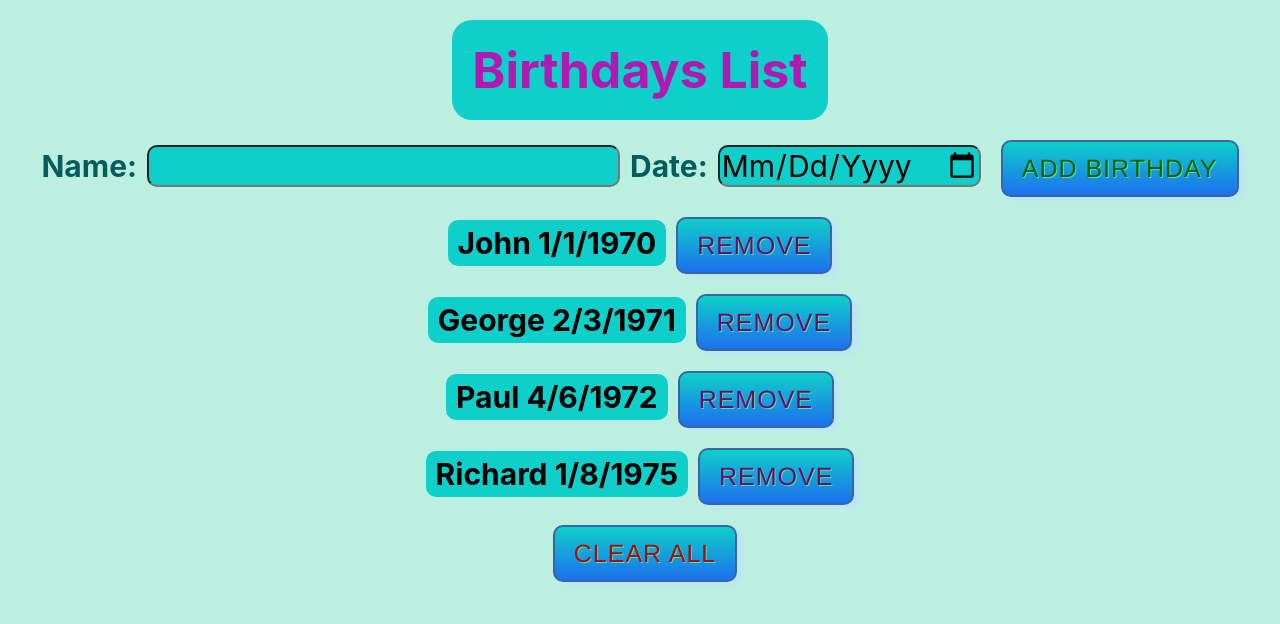
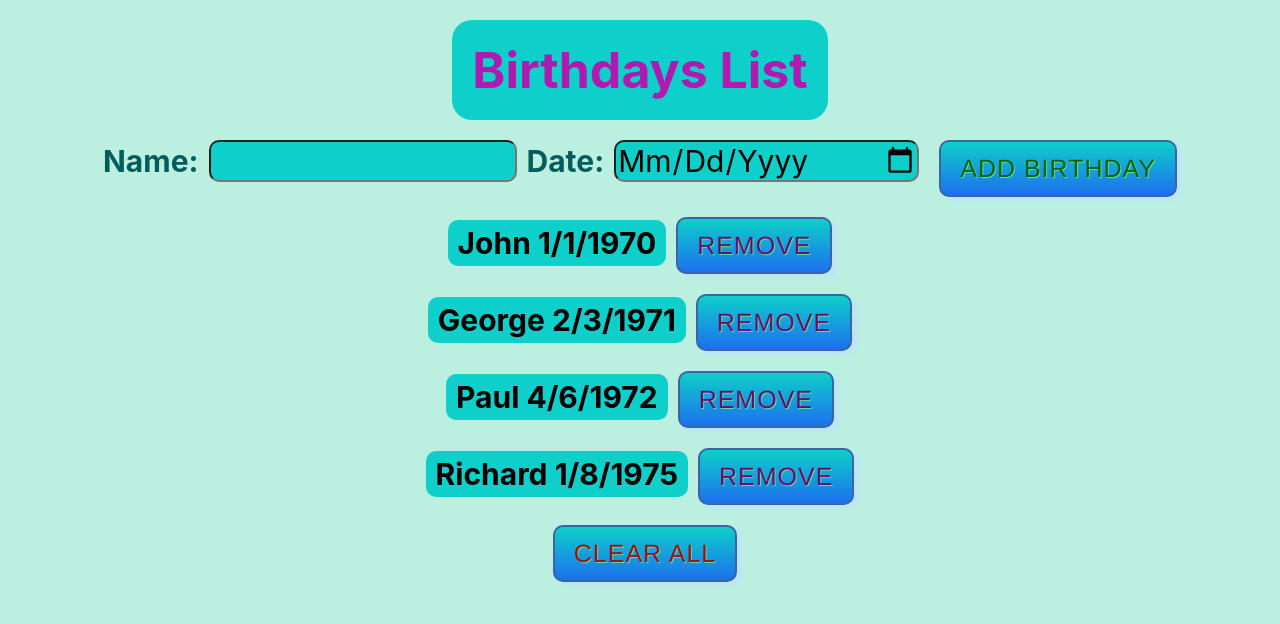
Before and after one commit to ErezPre/react-birthdays, a React (Create React App) app: page / in a window 1280 px wide. Shown: the top 624 px of the page. Built offline with nearby package versions, Linux system fonts and the light colour scheme.

Commit message:
final CSS

```diff
--- a/src/App.js
+++ b/src/App.js
@@ -69,15 +69,18 @@ function App() {
             }
           }}
         >
+          <div className="input-element">
             <label className="form-label formElement" htmlFor="name">
               name:
             </label>
             <input className="formElement" type="text" name="name" ref={name} />
+          </div>
+          <div className="input-element">
             <label className="form-label formElement" htmlFor="date">
               date:
             </label>
             <input className="formElement" type="date" name="date" ref={date} />
-
+          </div>
           <button className="btn-add btn" type="submit">
             add birthday
           </button>
--- a/src/index.css
+++ b/src/index.css
@@ -51,6 +51,8 @@ main {
 .formElement {
   margin-right: 10px;
   margin-bottom: 10px;
+  width: 300px;
+
 }
 .btn {
   text-transform: uppercase;
@@ -82,6 +84,7 @@ main {
 }
 .btn-add {
   color: rgb(8, 99, 8);
+  display: inline-block;
 }
 .btn-add:hover {
   color: rgb(10, 162, 10);
@@ -135,3 +138,15 @@ input {
   margin: auto;
   position: inherit;
 }
+.input-element {
+  /* display: flex; */
+  flex-wrap: nowrap;
+  justify-content: center;
+  margin: 0;
+  gap: -100px;
+}
+form {
+  display: flex;
+  flex-wrap: wrap;
+  justify-content: center;
+}
```
Lines whose indentation alone changed are shown as unchanged.
